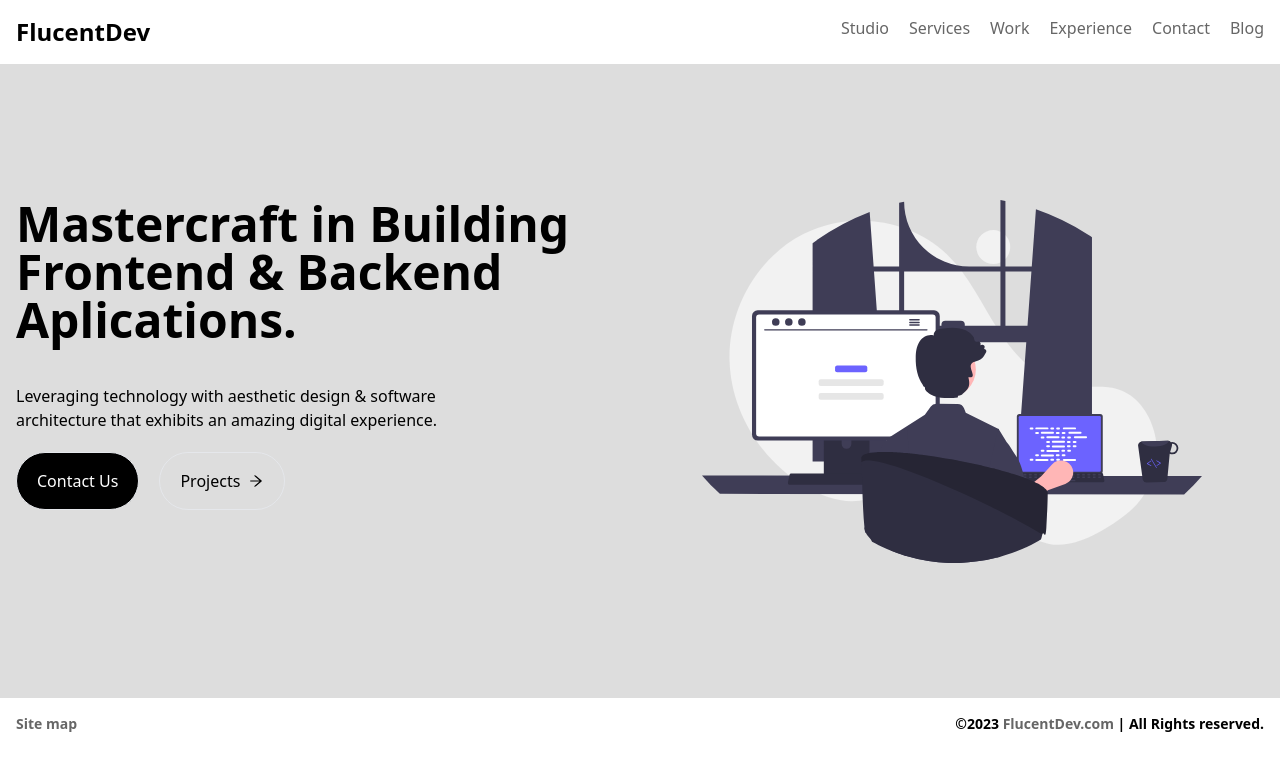
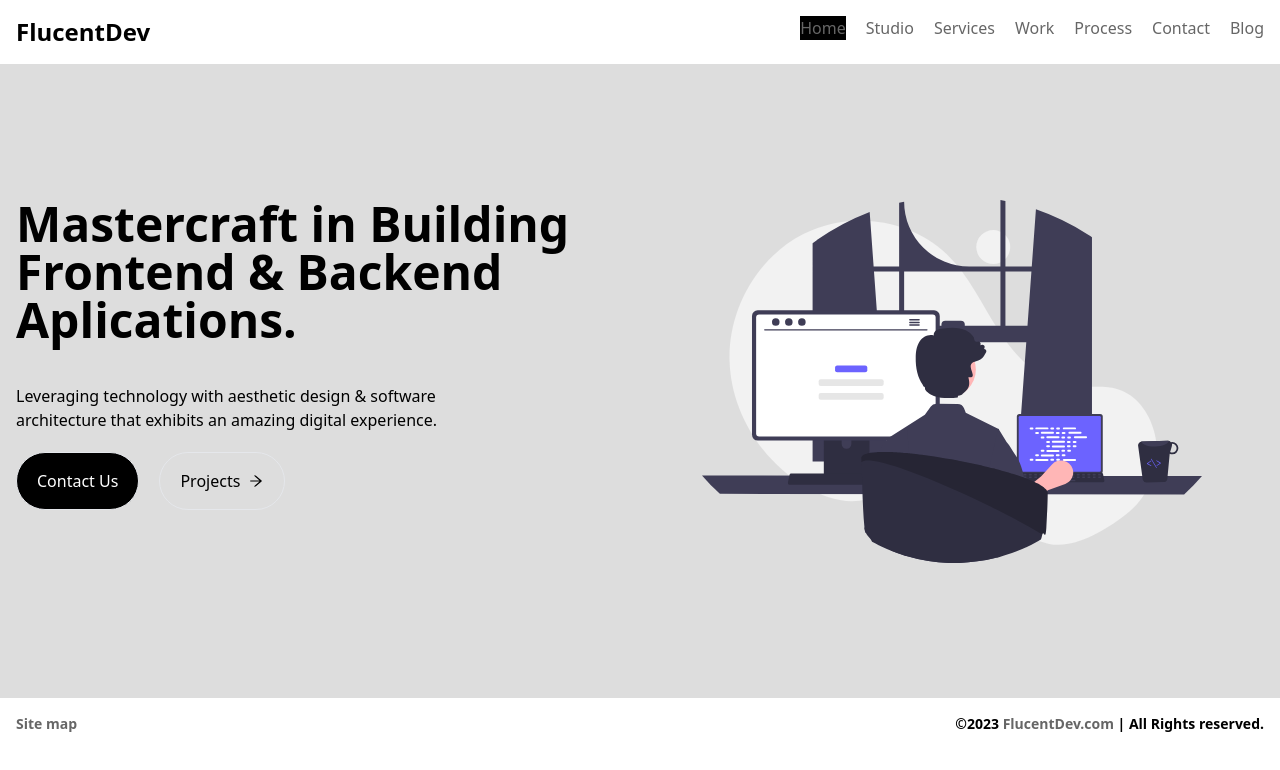
Before and after one commit to folarin-ogungbemi/flucent-dev, a React (Vite) app in the folder frontend/: page / in a window 1280 px wide. Shown: the top 770 px of the page. Built offline with nearby package versions, Linux system fonts and the light colour scheme.

Commit message:
Add Home link to Nav

```diff
--- a/frontend/src/components/Nav.tsx
+++ b/frontend/src/components/Nav.tsx
@@ -3,13 +3,13 @@ import { NavLink } from "react-router-dom";
 
 const Nav:React.FC = () => {
 
-  const navLinks:Array<string> = ['studio', 'services', 'work', 'experience', 'contact', 'blog']
+  const navLinks:Array<string> = ['home', 'studio', 'services', 'work', 'process', 'contact', 'blog']
 
   return (
     <nav className='flex space-x-5'>
       {navLinks.map((nav, navIndex)=>
         <NavLink
-            to={`/${nav}`}
+            to={nav==='home'? '/':`/${nav}`}
             key={navIndex}
             className='capitalize font-medium h-fit underline-nav-link text-skin-link hover:text-skin-link_hover'>
             {nav}
```
